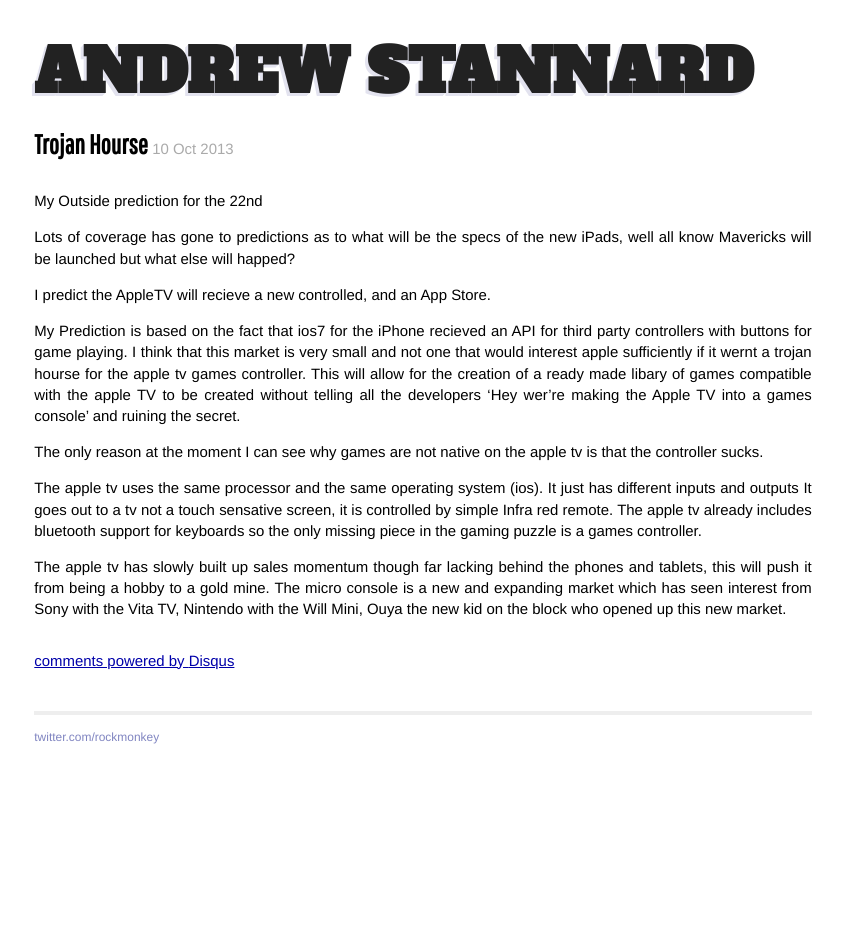
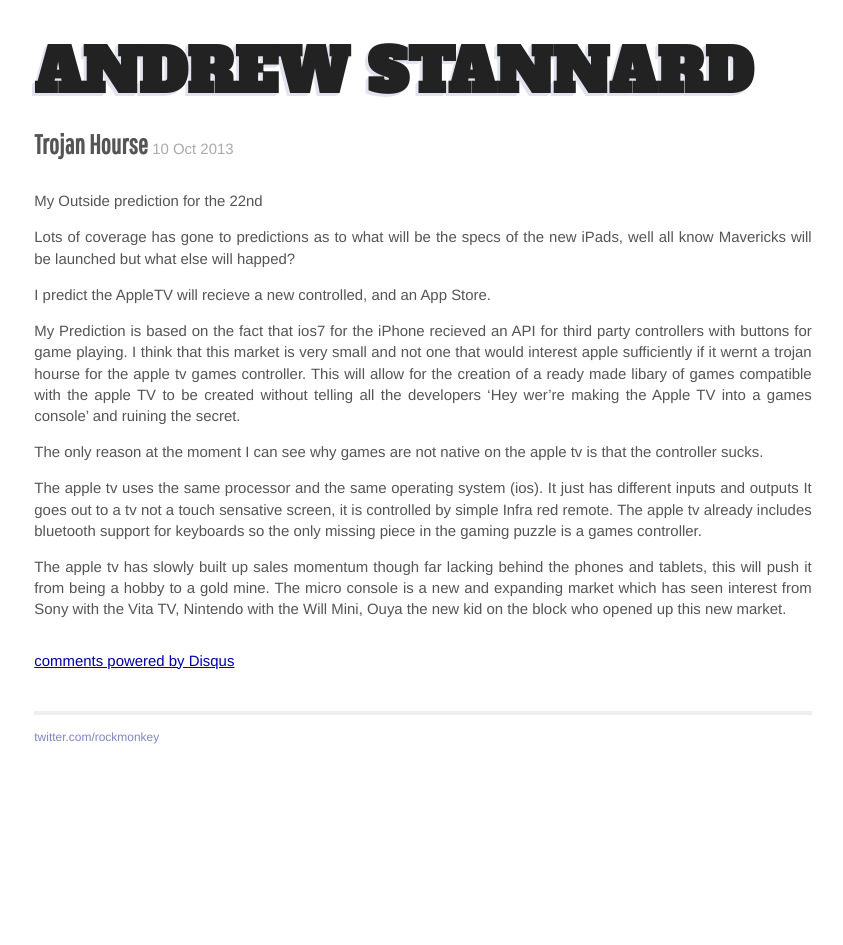
Before and after one commit to astannard/astannard, a Jekyll site: the page built from _posts/2013-10-10-Trojan.markdown, in a window 1280 px wide. Shown: the whole page, without its empty margins (217-1060 px from the left). Built offline with Jekyll 4.4.1, drawn with Linux system fonts in a browser that asks for light colours; nearby versions of some CDN libraries; some web fonts are replaced; Markdown is read by kramdown in place of the engine named in the settings; comment, search, counter and statistics services are not loaded.

Commit message:
font change

```diff
--- a/css/main.css
+++ b/css/main.css
@@ -14,8 +14,11 @@
 
 body {
   background-color: #FFF;
-  font: 13.34px Helvetica, Arial, sans-serif;
-  font-size: small;
+font-family: "Helvetica Neue", "HelveticaNeue", Helvetica, Arial, "Lucida Grande", sans-serif;
+font-size: 13px;
+line-height: 18px;
+color: #555;
+-webkit-font-smoothing: antialiased;
   text-align: center;
 }
 
```
